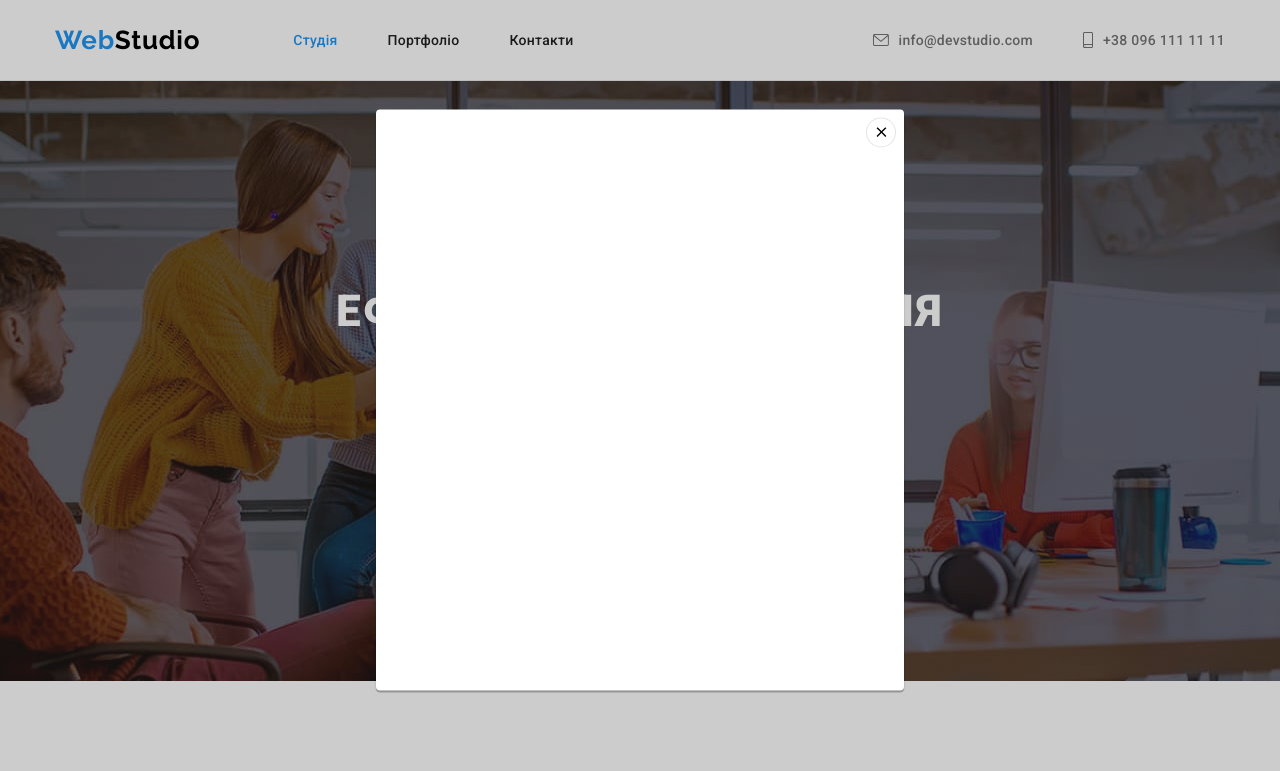
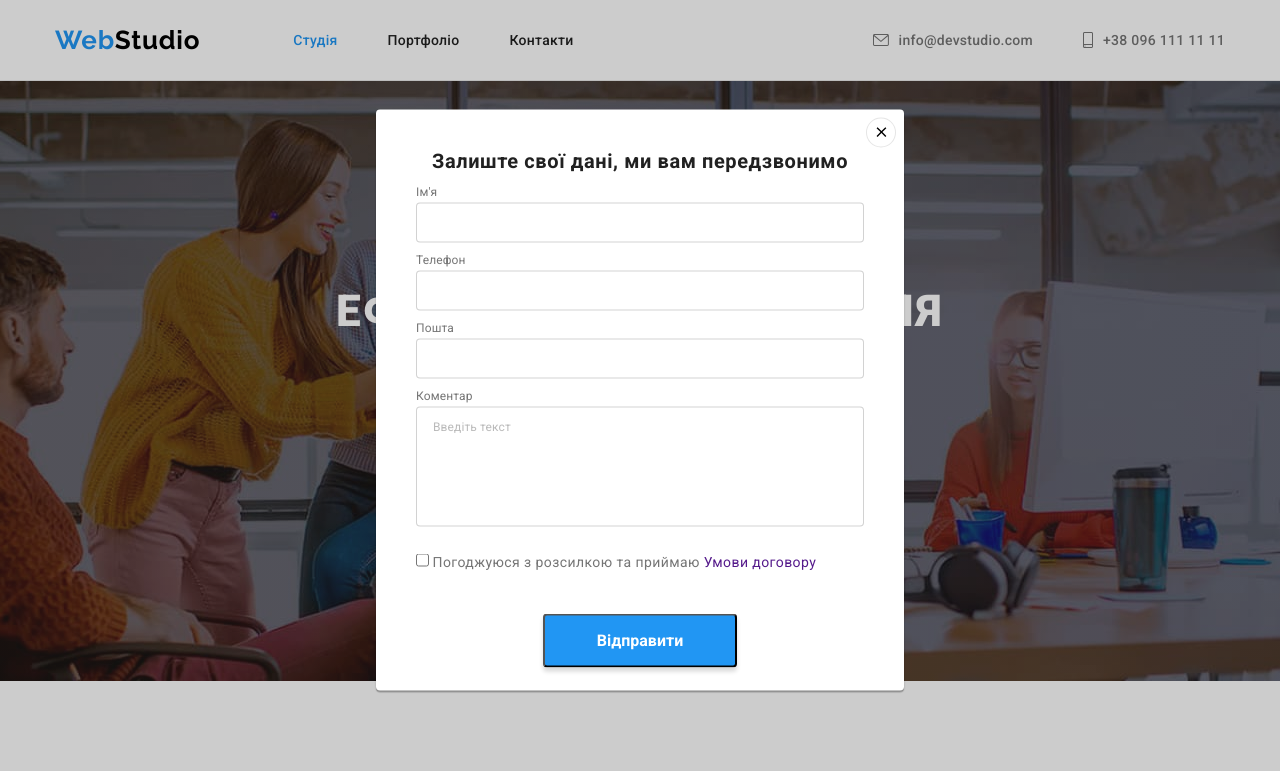
Before and after one commit to MelnykovSV/goit-markup-hw-06, a plain HTML site: page index.html in a window 1280 px wide. Both pictures are taken after a click on the button "Замовити послугу". Shown: the top 771 px of the page. Drawn offline with nearby package versions, Linux system fonts and the light colour scheme.

Commit message:
forms markup

```diff
--- a/css/styles.css
+++ b/css/styles.css
@@ -248,11 +248,17 @@ img {
 .hero__button:focus {
   background-color: var(--dark-blue);
 }
-
+.backdrop {
+}
 .modal {
+  position: relative;
   padding: 8px;
+  padding: 40px;
 }
 .modal__close-button {
+  position: absolute;
+  top: 8px;
+  right: 8px;
   width: 30px;
   height: 30px;
   background-color: var(--white);
@@ -262,9 +268,88 @@ img {
   justify-content: center;
   align-items: center;
   margin-left: auto;
+  cursor: pointer;
 }
 .modal__close-icon {
   fill: var(--black);
+}
+
+.modal__title {
+  font-weight: 700;
+  font-size: 20px;
+  line-height: calc(23 / 20);
+  text-align: center;
+  letter-spacing: 0.03em;
+  color: var(--dark);
+  margin-bottom: 12px;
+}
+.modal__label {
+  display: block;
+  font-weight: 400;
+  font-size: 12px;
+  line-height: calc(14 / 12);
+  letter-spacing: 0.01em;
+  margin-bottom: 4px;
+}
+.modal__checkbox-label {
+  font-size: 14px;
+  line-height: calc(24 / 14);
+  letter-spacing: 0.03em;
+}
+.modal__name-input {
+  height: 40px;
+  width: 100%;
+  border: 1px solid rgba(33, 33, 33, 0.2);
+  border-radius: 4px;
+  margin-bottom: 10px;
+}
+.modal__tel-input {
+  height: 40px;
+  width: 100%;
+  border: 1px solid rgba(33, 33, 33, 0.2);
+  border-radius: 4px;
+  margin-bottom: 10px;
+}
+.modal__mail-input {
+  height: 40px;
+  width: 100%;
+  border: 1px solid rgba(33, 33, 33, 0.2);
+  border-radius: 4px;
+  margin-bottom: 10px;
+}
+.modal__comment-input {
+  width: 100%;
+  height: 120px;
+  margin-bottom: 20px;
+  border: 1px solid rgba(33, 33, 33, 0.2);
+  border-radius: 4px;
+  resize: none;
+  padding: 12px 16px;
+}
+.modal__comment-input::placeholder {
+  font-size: 12px;
+  line-height: 14px;
+  letter-spacing: 0.01em;
+
+  color: rgba(117, 117, 117, 0.5);
+}
+.modal__license {
+  display: inline;
+}
+.modal__checkbox {
+}
+.modal__submit {
+  display: block;
+  margin: auto;
+  margin-top: 40px;
+  padding: 10px 52px;
+  background-color: var(--blue);
+  color: var(--white);
+  font-weight: 700;
+  font-size: 16px;
+  line-height: calc(30 / 16);
+  box-shadow: 0px 4px 4px rgba(0, 0, 0, 0.15);
+  border-radius: 4px;
 }
 
 /*------------------------- features ----------------------------*/
@@ -814,6 +899,7 @@ img {
   background-color: rgba(0, 0, 0, 0.2);
   opacity: 1;
   transition: opacity var(--time) var(--cubic);
+  z-index: 5;
 }
 
 .modal {
--- a/index.html
+++ b/index.html
@@ -77,6 +77,55 @@
                 <use href="images/icons.svg#icon-cross"></use>
               </svg>
             </button>
+            <h2 class="modal__title">Залиште свої дані, ми вам передзвонимо</h2>
+            <label for="modal__name-input" class="modal__label">Ім'я</label>
+            <input
+              type="text"
+              class="modal__name-input"
+              name=""
+              id="modal__name-input"
+            />
+            <label for="modal__tel-input" class="modal__label">Телефон</label>
+            <input
+              type="tel"
+              class="modal__tel-input"
+              name=""
+              id="modal__tel-input"
+            />
+            <label for="modal__mail-input" class="modal__label">Пошта</label>
+            <input
+              type="email"
+              class="modal__mail-input"
+              name=""
+              id="modal__mail-input"
+            />
+            <label for="modal__comment-input" class="modal__label"
+              >Коментар</label
+            >
+            <textarea
+              class="modal__comment-input"
+              id="modal__comment-input"
+              name=""
+              cols="30"
+              rows="10"
+              placeholder="Введіть текст"
+            ></textarea>
+
+            <input
+              type="checkbox"
+              class="modal__checkbox"
+              name=""
+              id="modal__checkbox"
+            />
+            <label
+              for="modal__checkbox"
+              class="modal__checkbox-label"
+              id="modal__checkbox-label"
+              ><span>Погоджуюся з розсилкою та приймаю</span>
+              <a href="" class="modal__license">Умови договору</a>
+            </label>
+
+            <button type="submit" class="modal__submit">Відправити</button>
           </form>
         </div>
       </section>
```
